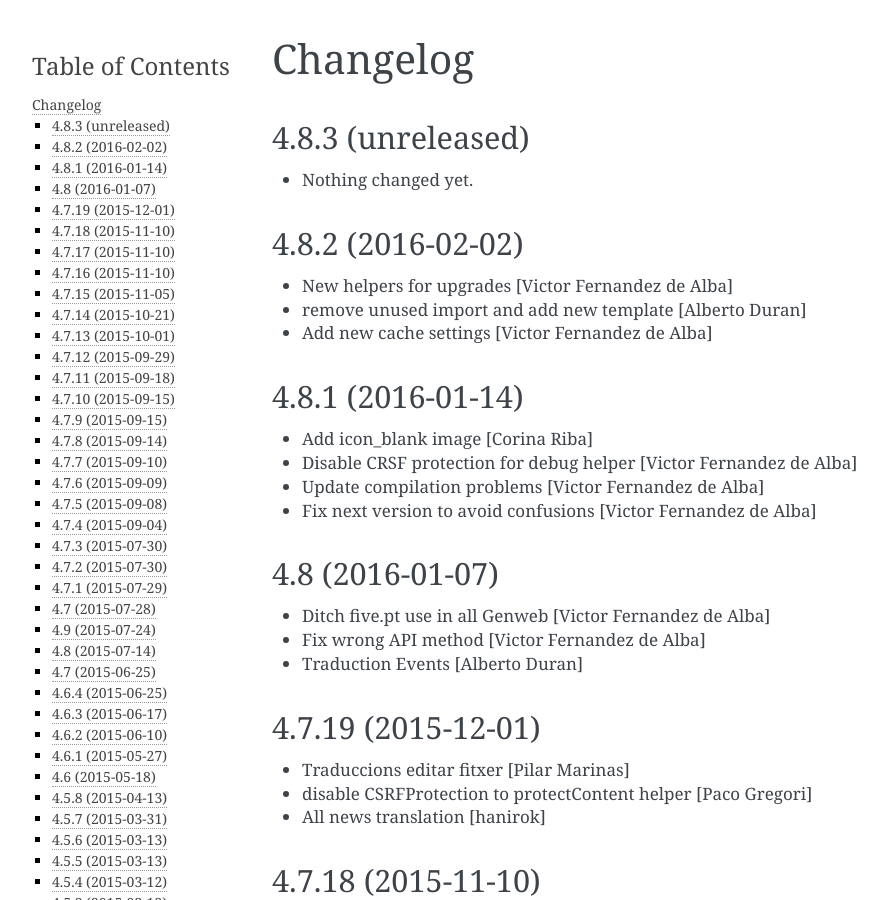
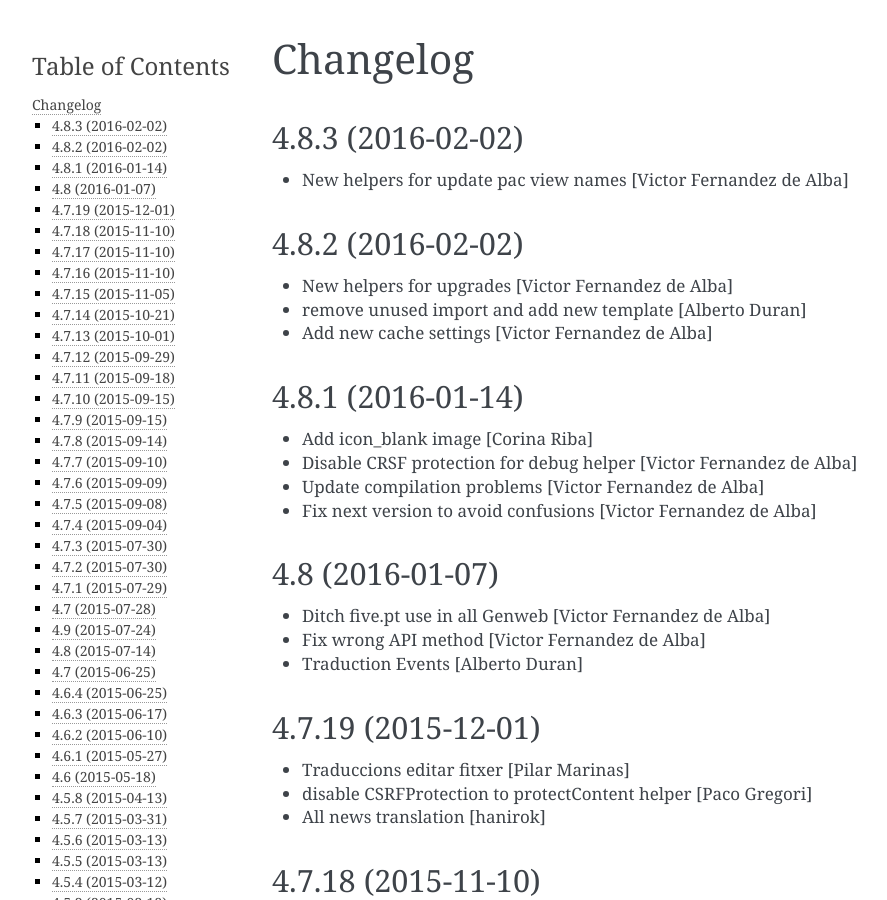
Before and after one commit to UPCnet/genweb.core, a Sphinx documentation site: the page built from docs/HISTORY.rst, in a window 1280 px wide and 900 px high. Shown: the whole window, without its empty margins (148-1035 px from the left). Built offline with Sphinx 7.4.7, drawn with Linux system fonts in a browser that asks for light colours.

Commit message:
Preparing release 4.8.3

```diff
--- a/docs/HISTORY.rst
+++ b/docs/HISTORY.rst
@@ -1,11 +1,10 @@
 Changelog
 =========
 
-4.8.3 (unreleased)
+4.8.3 (2016-02-02)
 ------------------
 
-- Nothing changed yet.
-
+* New helpers for update pac view names [Victor Fernandez de Alba]
 
 4.8.2 (2016-02-02)
 ------------------
--- a/setup.py
+++ b/setup.py
@@ -1,7 +1,7 @@
 from setuptools import setup, find_packages
 import os
 
-version = '4.8.3.dev0'
+version = '4.8.3'
 
 README = open('README.rst').read()
 HISTORY = open(os.path.join('docs', 'HISTORY.rst')).read()
```
